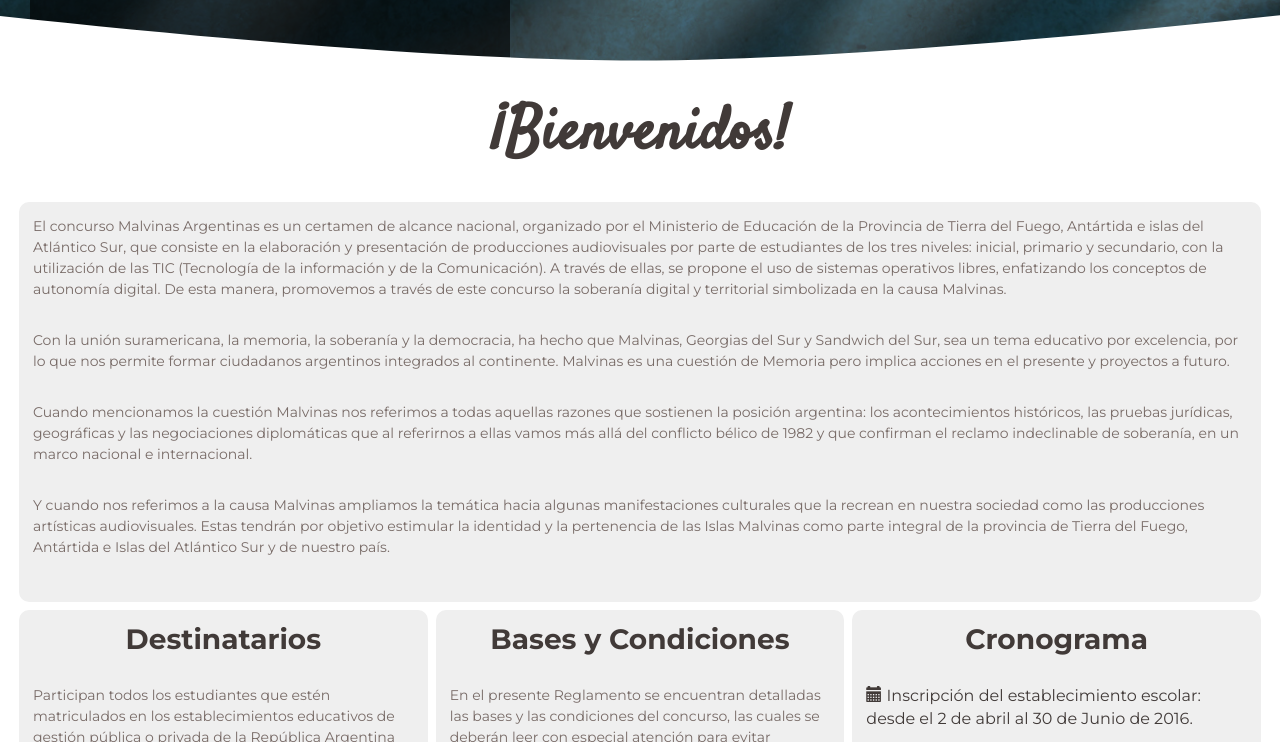
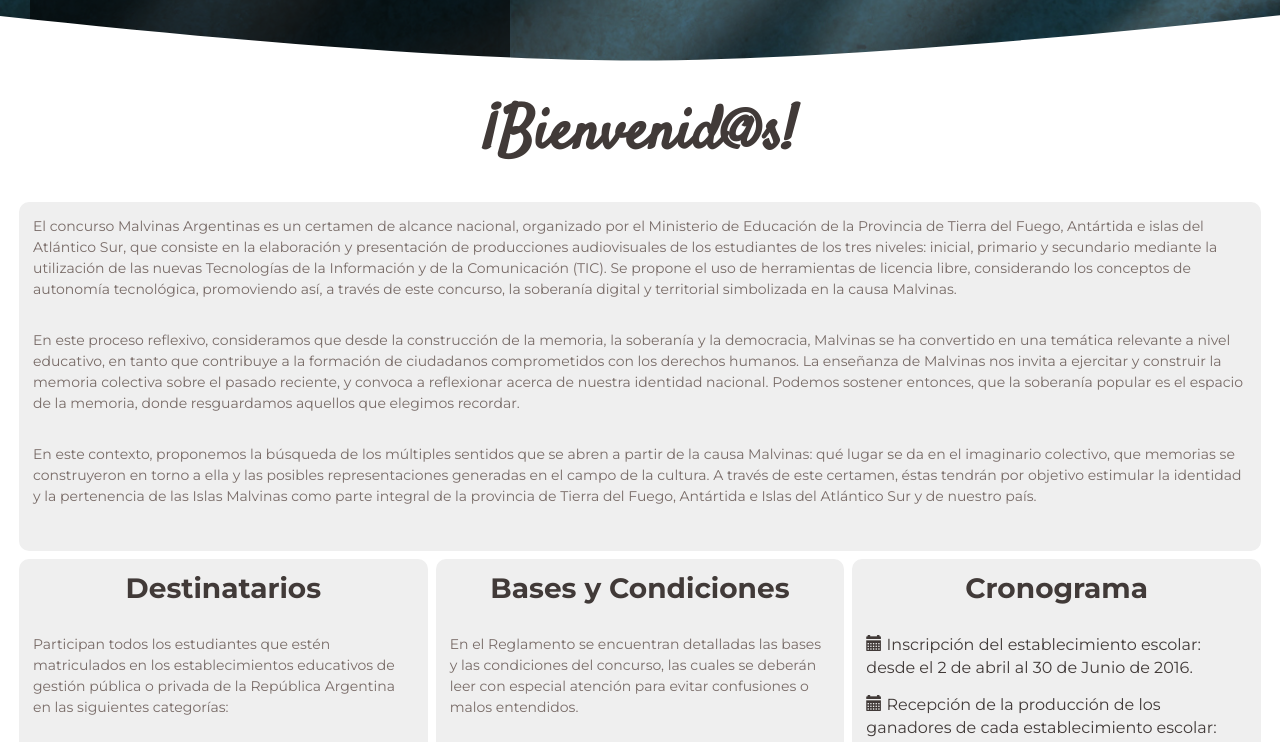
Before and after one commit to MinEduTDF/OlimpiadasMalvinas-HTML5-, a plain HTML site: page index.html in a window 1280 px wide. Shown: the part 593-1335 px from the top of the page. Drawn offline with nearby package versions, Linux system fonts and the light colour scheme.

Commit message:
Actualiza contenidos

```diff
--- a/index.html
+++ b/index.html
@@ -78,14 +78,13 @@
   <section id="introduction" class="introduction-section section">
     <!--Aquí va la información relacionada a: el Objetivo y los destinatarios.-->
         <div class="container text-center">
-            <h3 class="title script"><span class="title-text">¡Bienvenidos!</span></h3>
+            <h3 class="title script"><span class="title-text">¡Bienvenid@s!</span></h3>
                 <div class="ceremony-col col-md-12 col-sm-6 col-xs-12">
                     <div class="col-inner">
-                        <p class="intro">El concurso Malvinas Argentinas es un certamen de alcance nacional, organizado por el Ministerio de Educación de la Provincia de Tierra del Fuego, Antártida e islas del Atlántico Sur, que consiste en la elaboración y presentación de producciones audiovisuales por parte de estudiantes de los tres niveles: inicial, primario y secundario, con la utilización de las TIC (Tecnología de la información y de la Comunicación). A través de ellas, se propone el uso de sistemas operativos libres, enfatizando los conceptos de autonomía digital. De esta manera, promovemos a través de este concurso la soberanía digital y territorial simbolizada en la causa Malvinas. </p>
-                        <p class="intro">Con la unión suramericana, la memoria, la soberanía y la democracia, ha hecho que Malvinas, Georgias del Sur y Sandwich del Sur, sea un tema educativo por excelencia, por lo que nos permite formar ciudadanos argentinos integrados al continente. Malvinas es una cuestión de Memoria pero implica acciones en el presente y proyectos a futuro.</p>
-                        <p class="intro">Cuando mencionamos la cuestión Malvinas nos referimos a todas aquellas razones que sostienen la posición argentina: los acontecimientos históricos, las pruebas jurídicas, geográficas y las negociaciones diplomáticas que al referirnos a ellas vamos más allá del conflicto bélico de 1982 y que confirman el reclamo indeclinable de soberanía, en un marco nacional e internacional.</p>
-                        <p class="intro"> Y cuando nos referimos a la causa Malvinas ampliamos la temática hacia algunas manifestaciones culturales que la recrean  en nuestra sociedad como las  producciones artísticas audiovisuales. Estas tendrán por objetivo estimular la identidad y la pertenencia  de las Islas Malvinas como parte integral de la provincia de Tierra del Fuego, Antártida e Islas del Atlántico Sur y de nuestro país.</p>
-                     </div>
+                        <p class="intro">El concurso Malvinas Argentinas es un certamen de alcance nacional, organizado por el Ministerio de Educación de la Provincia de Tierra del Fuego, Antártida e islas del Atlántico Sur, que consiste en la elaboración y presentación de producciones audiovisuales de los estudiantes de los tres niveles: inicial, primario y secundario mediante la utilización de las nuevas Tecnologías de la Información y de la Comunicación (TIC). Se propone el uso de herramientas de licencia libre, considerando los conceptos de autonomía tecnológica, promoviendo así, a través de este concurso, la soberanía digital y territorial simbolizada en la causa Malvinas. </p>
+                        <p class="intro">En este proceso reflexivo, consideramos  que desde la construcción de la memoria, la soberanía y la democracia, Malvinas se ha convertido en una temática relevante a nivel educativo, en tanto que contribuye a la formación de ciudadanos comprometidos con los derechos humanos. La enseñanza de Malvinas nos invita a ejercitar y construir la memoria colectiva sobre el pasado reciente, y convoca  a reflexionar acerca de  nuestra identidad nacional. Podemos sostener entonces, que la soberanía popular es el espacio de la memoria, donde resguardamos aquellos que elegimos recordar.</p>
+                        <p class="intro">En este contexto, proponemos la búsqueda de los múltiples sentidos que se abren a partir de  la causa Malvinas: qué lugar se da en el imaginario colectivo, que memorias se construyeron en torno a ella y las posibles representaciones generadas en el campo de la cultura. A través de este certamen, éstas tendrán por objetivo estimular la identidad y la pertenencia  de las Islas Malvinas como parte integral de la provincia de Tierra del Fuego, Antártida e Islas del Atlántico Sur y de nuestro país.</p>
+                    </div>
                 </div>
                 <div class="ceremony-col col-md-4 col-sm-4 col-xs-12">
                     <div class="col-inner">
@@ -102,7 +101,7 @@
                 <div class="ceremony-col col-md-4 col-sm-4 col-xs-12">
                     <div class="col-inner">
                         <h4 class="subtitle">Bases y Condiciones</h4>
-                        <p class="intro">En el presente Reglamento se encuentran detalladas las bases y las condiciones del concurso, las cuales se deberán leer con especial atención para evitar confusiones o malos entendidos. </p>
+                        <p class="intro">En el Reglamento se encuentran detalladas las bases y las condiciones del concurso, las cuales se deberán leer con especial atención para evitar confusiones o malos entendidos. </p>
                         <p class="intro">Cualquier inquietud deberá remitirse al tutor de este sitio mediante el completamiento del <a href="#" data-toggle="modal" data-target="#consultations-modal">Formulario de Consulta.</a></p>
                     </div>
                 </div>
```
